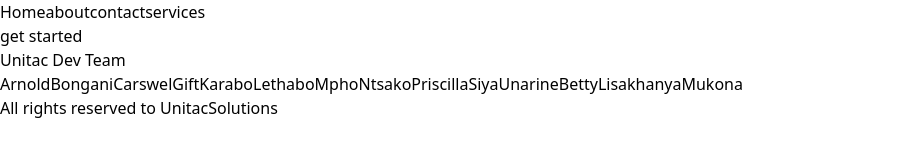
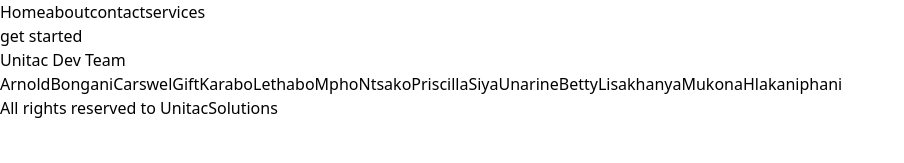
Before and after one commit to Arnold236/collaboration, a React (Vite) app: page / in a window 1280 px wide. Shown: the top 163 px of the page, without its empty margins (0-904 px from the left). Built offline with nearby package versions, Linux system fonts and the light colour scheme.

Commit message:
Added my new page

```diff
--- a/src/App.jsx
+++ b/src/App.jsx
@@ -16,6 +16,7 @@
 import Lisakhanya from './pages/Lisakhanya'
 import ShowingBettyAndChristinahGit from "./pages/ShowingBettyAndChristinahGit"
 import Mukona from './pages/Mukona'
+import Hlakaniphani from './pages/hlakaniphani'
 
 function App() {
   const [count, setCount] = useState(0)
@@ -39,6 +40,7 @@
         <Route path="/contact" element={<Arnold />} />
         <Route path="/Lisakhanya" element={<Lisakhanya />} />
         <Route path="/mukona" element={<Mukona />} />
+        <Route path="/hlakaniphani" element={<Hlakaniphani />} />
       </Routes>
       <Footer />
     </BrowserRouter>
--- a/src/pages/Home.jsx
+++ b/src/pages/Home.jsx
@@ -24,15 +24,9 @@
         <Link className='text-2xl text-orange-500' to="/betty">Betty</Link>
         <Link className='text-2xl text-blue-400' to="/Lisakhanya">Lisakhanya</Link>
         <Link className='text-2xl text-indigo-500' to="/Mukona">Mukona</Link>
-
-
+        <Link className='text-2xl text-gray-600' to="/hlakaniphani">Hlakaniphani</Link>
       </div>
-
-
     </div>
-
-
-
   )
 }
 
```
